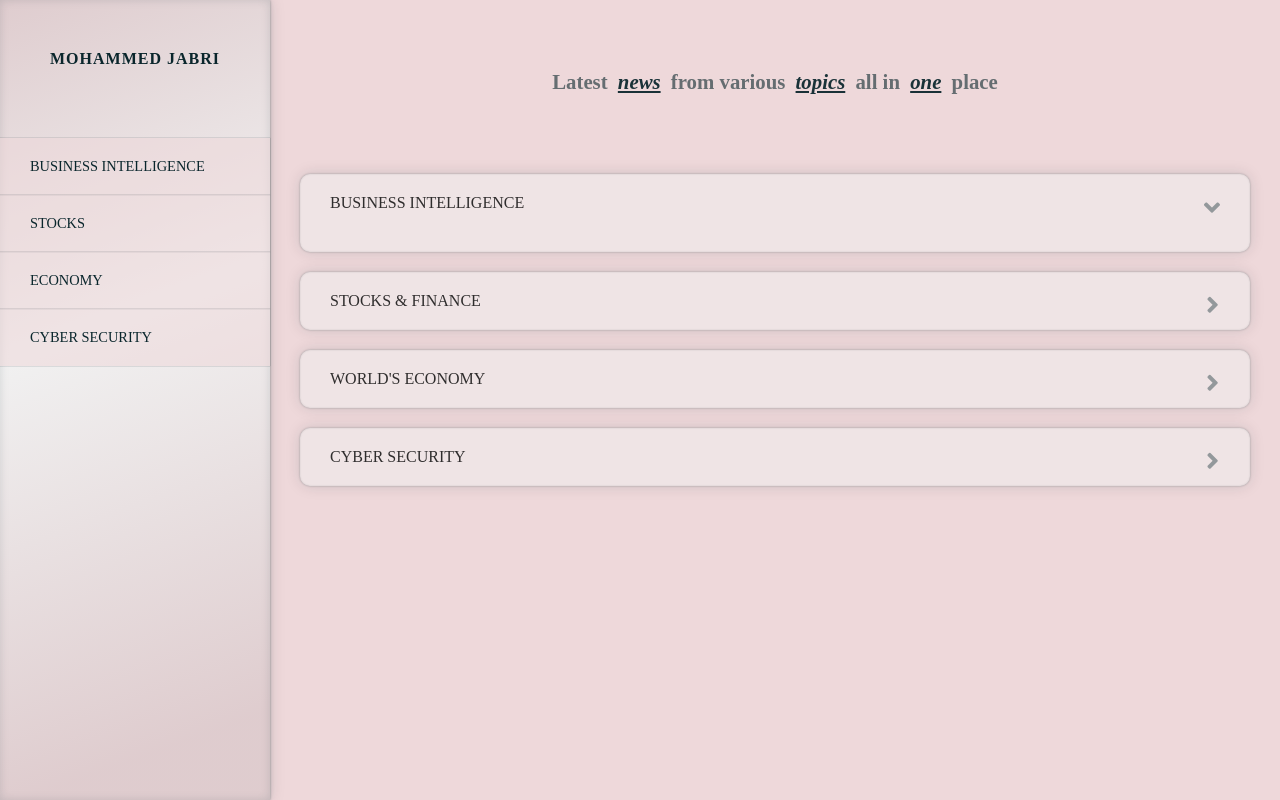
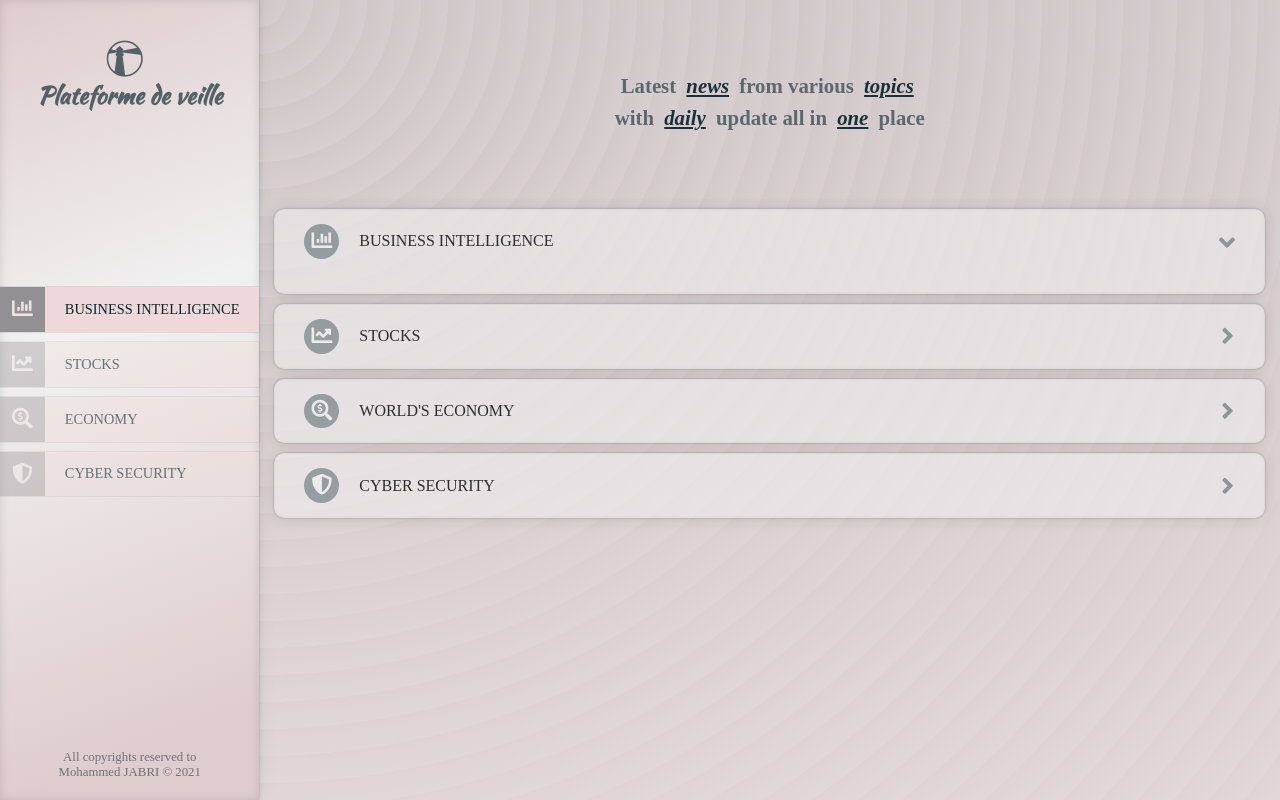
Before and after one commit to medjabri1/plateforme-veille-web, a plain HTML site: page index.html in a window 1280 px wide. Both pictures are taken after a click on the link "BUSINESS INTELLIGENCE". Drawn offline with Linux system fonts and the light colour scheme; a script that the page names is missing.

Commit message:
Website Completed

```diff
--- a/css/style.css
+++ b/css/style.css
@@ -11,6 +11,7 @@ html, body {
     height: 100vh;
     width: 100%;
     background-color: #eed8da;
+    position: relative;
 }
 
 a {
@@ -24,49 +25,48 @@ a {
     width: 100%;
     height: 100%;
     display: flex;
+    max-width: 2000px;
+    margin: auto;
 }
 
 /* Navbar Styling */
 
 header {
     height: 100%;
-    width: max-content;
+    width: fit-content;
     /* background-color: #f1f1f1; */
-    background: linear-gradient(160deg, #0a262c11 0%, #f1f1f1 40%, #0a262c11 90%);
+    background-image: linear-gradient(160deg, #0a262c11 0%, #f1f1f1 40%, #0a262c11 90%);
     box-shadow: 0px 0px 2px #0a262c55, 0px 0px 5px #0a262c22, 0px 0px 15px #0a262c22, 0px 0px 10px #0a262c22 inset;
-}
-
-header.mobile {
-    z-index: 100000;
-    position: fixed;
-    width: 100%;
-    background-color: #f1f1f1;
 }
 
 .mobile-nav-btn {
     position: absolute;
-    width: 30px;
-    height: 40px;
+    width: 50px;
+    height: 50px;
     top: 20px;
     left: calc(0% + 20px);
-    z-index: 10000;
+    z-index: 100000;
     cursor: pointer;
     transition: all 300ms ease-in-out;
     transition-property: left right transform;
+    opacity: .8;
     display: none;
+    background-color: #f1f1f1;
+    border-radius: 50%;
 }
 
 .mobile-nav-btn.cancel {
     left: calc(100% - 80px);
     transform: rotate(360deg);
+    background-color: unset !important;
 }
 
 .mobile-nav-btn::before, .mobile-nav-btn::after, .mobile-nav-btn span {
     position: absolute;
     content: "";
-    top: 10px;
-    left: 0;
-    width: 30px;
+    top: 13px;
+    left: 20%;
+    width: 60%;
     height: 5px;
     background-color: #0a262c;
     border-radius: 2px;
@@ -74,11 +74,11 @@ header.mobile {
 }
 
 .mobile-nav-btn span {
-    top: 20px;
+    top: 23px;
 }
 
 .mobile-nav-btn::after {
-    top: 30px;
+    top: 33px;
 }
 
 .mobile-nav-btn:hover {
@@ -114,9 +114,11 @@ header.mobile {
 }
 
 nav {
+    height: 100%;
     margin: auto;
     width: max-content;
-    height: fit-content;
+    height: 100%;
+    max-height: 1000px;
     display: flex;
     flex-direction: column;
     align-items: center;
@@ -125,19 +127,30 @@ nav {
 }
 
 nav .logo {
-    color: #0a262c;
+    transition: opacity 100ms ease-in-out;
+    margin: 30px 10px;
+    padding: 10px;
+    display: flex;
+    flex-direction: column;
+    align-items: center;
+    justify-content: center;
+}
+
+nav .logo span {
+    font-family: 'Kaushan Script';
     font-weight: bold;
-    text-transform: uppercase;
-    font-size: 1rem;
-    letter-spacing: 1px;
-    opacity: .9;
-    transition: opacity 200ms ease-in-out;
-    padding: 50px 50px;
-    margin-bottom: 20px;
+    color: #0a262caa;
+    font-size: 1.5rem;
+}
+
+nav .logo .icon {
+    font-size: 2.4rem;
+    margin-right: 10px;
+    color: #0a262caa;
 }
 
 nav .logo:hover {
-    opacity: 1;
+    opacity: .7;
 }
 
 nav .nav-list {
@@ -147,6 +160,7 @@ nav .nav-list {
     align-items: flex-start;
     justify-content: center;
     list-style: none;
+    margin-top: -100px;
 }
 
 nav .nav-list .nav-list-item {
@@ -158,10 +172,13 @@ nav .nav-list .nav-list-item {
     color: #0a262c;
     transition: opacity 100ms ease-in-out;
     background-color: #eed8da88;
-    padding: 20px 30px;
     cursor: pointer;
     user-select: none;
     box-shadow: 0px 0px 1px #0a262c99;
+    display: flex;
+    align-items: center;
+    margin: 5px 0px;
+    opacity: .6;
 }
 
 nav .nav-list .nav-list-item a {
@@ -170,13 +187,42 @@ nav .nav-list .nav-list-item a {
     height: 100%;
 }
 
-nav .nav-list .nav-list-item.active {
-    opacity: .7;
+nav .nav-list .nav-list-item li {
+    padding: 0px 20px;
 }
 
-nav .nav-list .nav-list-item:hover {
-    opacity: .9;
+nav .nav-list .nav-list-item .icon {
+    font-size: 1.3rem;
+    padding: 12px;
+    opacity: .4;
+    background-color: #0a262c99;
+    color: #f1f1f1;
+    transition: all 200ms ease-in-out;
+    transition-property: background;
+}
+
+nav .nav-list .nav-list-item:hover, nav .nav-list .nav-list-item.active {
+    opacity: 1;
     background-color: #eed8da;
+}
+
+nav .nav-list .nav-list-item:hover .icon, nav .nav-list .nav-list-item.active .icon {
+    background-color: #0a262c;
+}
+
+nav .copyrights {
+    text-align: center;
+    font-size: .8rem;
+    margin: 20px;
+    color: #0a262c88;
+}
+
+nav .copyrights a {
+    transition: color 100ms ease-in-out;
+}
+
+nav .copyrights a:hover {
+    color: #0a262c;
 }
 
 /* Artciles */
@@ -184,12 +230,15 @@ nav .nav-list .nav-list-item:hover {
 .articles {
     width: 100%;
     height: 100%;
-    margin: auto;
     display: flex;
     flex-direction: column;
     align-items: center;
     justify-content: start;
     overflow-y: scroll;
+    background-color: #f1f1f155;
+    background-image:  repeating-radial-gradient( circle at 0 0, transparent 0, #f1f1f122 27px ), repeating-linear-gradient( #0a262c22, #0a262c11 );
+    padding: 15px;
+    padding-top: 0px;
 }
 
 /* Custom Scrollbar */
@@ -218,8 +267,10 @@ nav .nav-list .nav-list-item:hover {
     font-size: 1.3rem;
     font-weight: 600;
     padding: 20px;
-    margin: 50px 0;
+    padding-top: 70px;
+    margin-bottom: 50px;
     text-align: center;
+    line-height: 2rem;
 }
 
 .articles .heading span {
@@ -230,29 +281,52 @@ nav .nav-list .nav-list-item:hover {
 }
 
 .articles .category {
-    width: calc(100% - 60px);
+    width: 100%;
     height: min-content;
-    margin: 10px;
+    margin: 5px;
     border-radius: 10px;
     background-color: #f1f1f188;
     box-shadow: 0px 0px 2px #0a262c55, 0px 0px 15px #0a262c22, 0px 0px 2px #0a262c22 inset;
 }
 
+.articles .category .header {
+    display: flex;
+    align-items: center;
+    justify-content: flex-start;
+    padding: 15px 30px;
+    cursor: pointer;
+}
+
+.articles .category .header .header-icon {
+    font-size: 1.3rem;
+    color: #0a262c;
+    color: #f1f1f1;
+    background-color: #0a262c99;
+    padding: 7px;
+    border-radius: 50%;
+    opacity: .6;
+    transition: all 400ms cubic-bezier(1,1.95,.28,.98);
+    transition-property: margin opacity;
+}
+
+.articles .category .header:hover .header-icon {
+    margin-left: 40px;
+    opacity: 1;
+}
+
 .category .name {
+    width: 100%;
     font-size: 1rem;
     font-weight: 500;
-    padding: 20px 30px;
+    margin-left: 20px;
     text-transform: uppercase;
-    cursor: pointer;
     transition: all 300ms ease-in-out;
     transition-property: padding opacity;
     user-select: none;
     opacity: .8;
-}
-
-.category .name:hover {
-    padding-left: 50px;
-    opacity: .9;
+    display: flex;
+    align-items: center;
+    justify-content: space-between;
 }
 
 .category .name .icon {
@@ -290,3 +364,81 @@ nav .nav-list .nav-list-item:hover {
 .category .container {
     font-size: .6rem;
 }
+
+/* Responsive design */
+
+/* Mobile version */
+
+@media screen and (max-width: 800px) {
+    header {
+        position: fixed;
+        width: 100%;
+        top: 0;
+        left: 0;
+        background-color: #f1f1f1;
+        z-index: 10000;
+        transition: all 200ms ease-in-out;
+        transition-property: opacity transform;
+        transform: scale(0);
+        transform-origin: bottom left;
+        opacity: 0;
+        padding-top: 50px;
+    }
+
+    header.active {
+        transform: scale(1);
+        opacity: 1;
+    }
+
+    header .nav-list .nav-list-item {
+        opacity: .9;
+    }
+
+    .mobile-nav-btn.active {
+        display: block !important;
+    }
+
+
+    .articles .heading {
+        font-size: 1.1rem;
+        font-weight: 600;
+        padding: 20px;
+        padding-top: 150px;
+        margin-bottom: 50px;
+        text-align: center;
+        line-height: 1.8rem;
+    }
+
+    .articles .heading span {
+        color: #0a262cee;
+        margin: 5px;
+        font-style: italic;
+        text-decoration: underline;
+    }
+
+    .articles .category .header {
+        padding: 10px 15px;
+    }
+
+    .articles .category .header:hover .header-icon {
+        margin-left: 10px;
+        opacity: 1;
+    }
+
+    /* reset scrollbar to default (none on mobile) */
+    .articles::-webkit-scrollbar {
+        width: 0px !important;
+    }
+
+    /* Track */
+    .articles::-webkit-scrollbar-track {
+        background: unset !important;
+    }
+
+    /* Handle */
+    .articles::-webkit-scrollbar-thumb {
+        transition: unset !important;
+        background: unset !important;
+    }
+
+}
--- a/index.html
+++ b/index.html
@@ -5,7 +5,10 @@
     <meta charset="UTF-8">
     <meta http-equiv="X-UA-Compatible" content="IE=edge">
     <meta name="viewport" content="width=device-width, initial-scale=1.0">
-    <title>Plateforme de veille - MJR</title>
+    <title>VMohammed JABRI - Veille</title>
+
+    <!-- Icon -->
+    <link rel="shortcut icon" href="https://image.flaticon.com/icons/png/512/2964/2964063.png" type="image/x-icon">
 
     <!-- Custom Fonts -->
     <!-- font-family: 'Kaushan Script', cursive; /* To use the font below*/ -->
@@ -37,55 +40,75 @@
 <body>
 
     <div class="global-container">
-        <header>
-            <span class="mobile-nav-btn">
-                <span></span>
-            </span>
+        <span class="mobile-nav-btn active">
+            <span></span>
+        </span>
+        <header class="header">
             <nav>
                 <a href="#heading" class="logo">
-                    Mohammed Jabri
+                    <i class="fab fa-watchman-monitoring icon"></i>
+                    <span>Plateforme de veille</span>
                 </a>
                 <ul class="nav-list">
                     <a class="nav-list-item" href="#business-intelligence" data-class-name="business-intelligence">
+                        <i class="fas fa-chart-bar icon"></i>
                         <li>Business Intelligence</li>
                     </a>
                     <a class="nav-list-item" href="#stocks" data-class-name="stocks">
+                        <i class="fas fa-chart-line icon"></i>
                         <li>Stocks</li>
                     </a>
                     <a class="nav-list-item" href="#economy" data-class-name="economy">
+                        <i class="fas fa-search-dollar icon"></i>
                         <li>Economy</li>
                     </a>
                     <a class="nav-list-item" href="#cyber-security" data-class-name="cyber-security">
+                        <i class="fas fa-shield-alt icon"></i>
                         <li>Cyber Security</li>
                     </a>
                 </ul>
+                <p class="copyrights">All copyrights reserved to<br><a href="https://mjr-dev.netlify.app/"
+                        target="_blank">Mohammed
+                        JABRI</a> &copy; 2021</p>
             </nav>
         </header>
 
         <div class="articles">
-            <h2 id="heading" class="heading">Latest <span>news</span> from various <span>topics</span> all in
-                <span>one</span> place
+            <h2 id="heading" class="heading">Latest <span>news</span> from various <span>topics</span><br>with
+                <span>daily</span> update all in <span>one</span> place
             </h2>
             <div id="business-intelligence" class="category business-intelligence collapsed">
-                <p class="name">Business Intelligence<i class="fas fa-angle-up icon"></i></p>
+                <div class="header">
+                    <i class="fas fa-chart-bar header-icon"></i>
+                    <p class="name">Business Intelligence<i class="fas fa-angle-up icon"></i></p>
+                </div>
                 <div class="container">
                     <rssapp-wall id="SDNKWirvHburrv9V"></rssapp-wall>
                 </div>
             </div>
             <div id="stocks" class="category stocks collapsed">
-                <p class="name">Stocks & Finance<i class="fas fa-angle-up icon"></i></p>
+                <div class="header">
+                    <i class="fas fa-chart-line header-icon"></i>
+                    <p class="name">Stocks<i class="fas fa-angle-up icon"></i></p>
+                </div>
                 <div class="container">
                     <rssapp-wall id="lD8jeKWdIn1Dvyuz"></rssapp-wall>
                 </div>
             </div>
             <div id="economy" class="category economy collapsed">
-                <p class="name">World's Economy<i class="fas fa-angle-up icon"></i></p>
+                <div class="header">
+                    <i class="fas fa-search-dollar header-icon"></i>
+                    <p class="name">World's Economy<i class="fas fa-angle-up icon"></i></p>
+                </div>
                 <div class="container">
                     <rssapp-wall id="d2n3Tdp9PyhDEKjU"></rssapp-wall>
                 </div>
             </div>
             <div id="cyber-security" class="category cyber-security collapsed">
-                <p class="name">Cyber Security<i class="fas fa-angle-up icon"></i></p>
+                <div class="header">
+                    <i class="fas fa-shield-alt header-icon"></i>
+                    <p class="name">Cyber Security<i class="fas fa-angle-up icon"></i></p>
+                </div>
                 <div class="container">
                     <rssapp-wall id="ki8MMLD8g9hOpLrh"></rssapp-wall>
                 </div>
--- a/js/main.js
+++ b/js/main.js
@@ -1,13 +1,14 @@
-const categories_titles_dom = document.querySelectorAll('.articles .category .name');
+const categories_headers_dom = document.querySelectorAll('.articles .category .header');
 const nav_list_items_dom = document.querySelectorAll('.nav-list .nav-list-item');
 
+const header_dom = document.querySelector('.header');
 const mobile_nav_btn = document.querySelector('.mobile-nav-btn');
 
 // Categories collapse and uncollapse
-categories_titles_dom.forEach(title => {
+categories_headers_dom.forEach(header => {
 
-    title.addEventListener('click', () => {
-        title.parentElement.classList.toggle('collapsed');
+    header.addEventListener('click', () => {
+        header.parentElement.classList.toggle('collapsed');
     });
 
 });
@@ -16,17 +17,32 @@ categories_titles_dom.forEach(title => {
 nav_list_items_dom.forEach(link => {
 
     link.addEventListener('click', (e) => {
+
+        nav_list_items_dom.forEach(element => {
+            element.classList.remove('active');
+        });
+
+        link.classList.add('active');
+
         e.preventDefault();
         let target = document.querySelector(`.articles .category.${link.dataset.className}`);
+        let done = false;
 
         if (target.classList.contains('collapsed')) {
             target.classList.remove('collapsed');
-            target.addEventListener('transitionstart', () => {
-                window.location.replace(link.href);
-            })
-        } else {
+        }
+
+        if (header_dom.classList.contains('active')) {
+            header_dom.classList.remove('active');
+        }
+
+        if (mobile_nav_btn.classList.contains('cancel')) {
+            mobile_nav_btn.classList.remove('cancel');
+        }
+
+        setTimeout(() => {
             window.location.replace(link.href);
-        }
+        }, 20)
     });
 
 });
@@ -35,5 +51,6 @@ nav_list_items_dom.forEach(link => {
 mobile_nav_btn.addEventListener('click', () => {
 
     mobile_nav_btn.classList.toggle('cancel');
+    header_dom.classList.toggle('active');
 
 });
```
